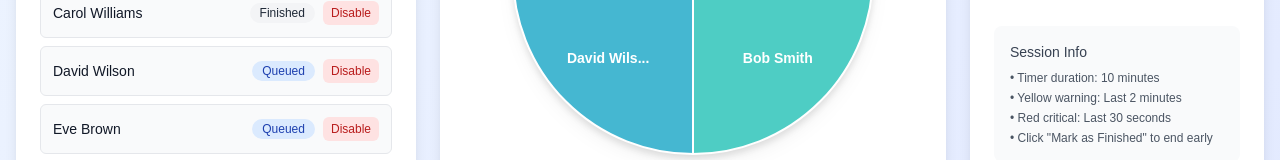
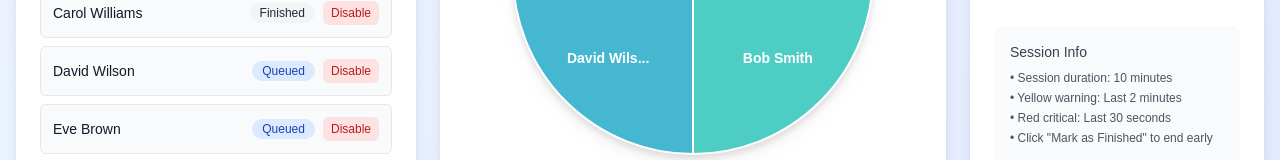
Before and after one commit to underscorekadji/wheel, a Next.js app: page /room/1 in a window 1280 px wide. Shown: the part 546-706 px from the top of the page. Built offline with nearby package versions, Linux system fonts and the light colour scheme.

Commit message:
feat(room): update role detection logic and improve session duration display in TimerPanel

```diff
--- a/src/app/room/components/RoomLayout.tsx
+++ b/src/app/room/components/RoomLayout.tsx
@@ -51,11 +51,11 @@ export function RoomLayout({ roomId, initialData }: RoomLayoutProps) {
     // In production, this would be handled by proper authentication
     const isOrganizer = RoleDetectionService.isOrganizer(roomId)
 
-    if (!isOrganizer) {
+    if (isOrganizer) {
+      setUserRole(ParticipantRoleEnum.ORGANIZER)
+    } else {
       // Mark as organizer if no cookie exists (first visitor)
       RoleDetectionService.setAsOrganizer(roomId)
-      setUserRole(ParticipantRoleEnum.ORGANIZER)
-    } else {
       setUserRole(ParticipantRoleEnum.ORGANIZER)
     }
 
--- a/src/app/room/components/TimerPanel.tsx
+++ b/src/app/room/components/TimerPanel.tsx
@@ -335,7 +335,9 @@ export function TimerPanel({
       <div className='mt-6 p-4 bg-gray-50 dark:bg-gray-700 rounded-lg'>
         <h4 className='text-sm font-medium text-gray-700 dark:text-gray-300 mb-2'>Session Info</h4>
         <ul className='text-xs text-gray-600 dark:text-gray-400 space-y-1'>
-          <li>• Timer duration: {timerDurationMinutes} minutes</li>
+          <li>
+            • Session duration: {timerStartTime ? timerDurationMinutes : selectedTime} minutes
+          </li>
           <li>• Yellow warning: Last 2 minutes</li>
           <li>• Red critical: Last 30 seconds</li>
           {isOrganizer && <li>• Click &quot;Mark as Finished&quot; to end early</li>}
```
